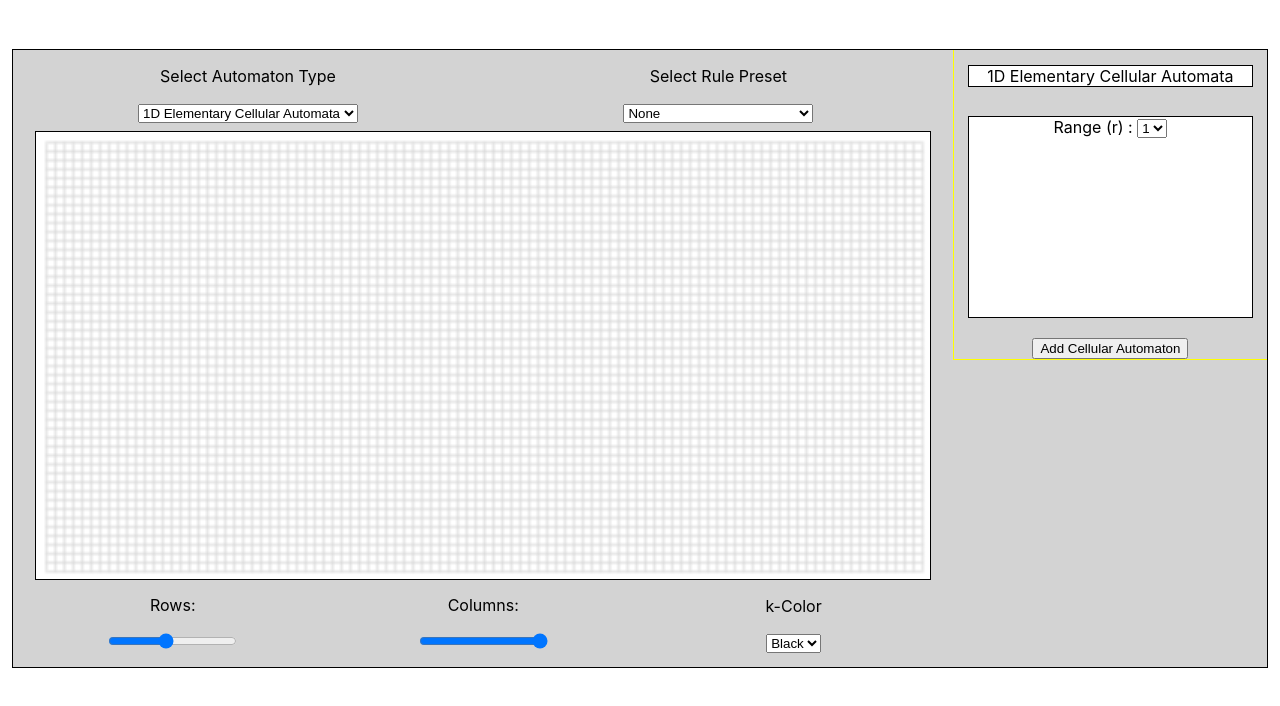
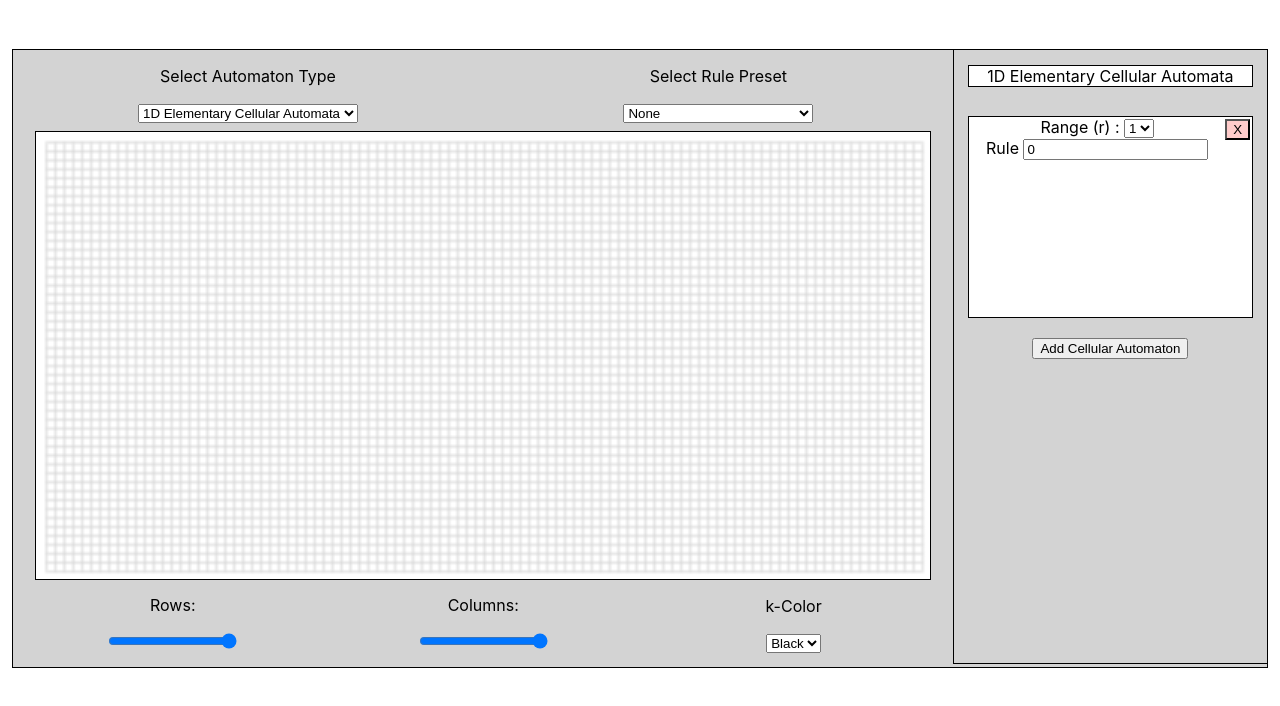
Before and after one commit to alexandreLamarre/Cellular-Automaton, a React (Create React App) app: page / in a window 1280 px wide. Shown: the top 706 px of the page. Built offline with nearby package versions, Linux system fonts and the light colour scheme.

Commit message:
Added rules input and rule splicing button

```diff
--- a/package.json
+++ b/package.json
@@ -10,6 +10,7 @@
     "react": "^17.0.1",
     "react-dom": "^17.0.1",
     "react-scripts": "4.0.1",
+    "reinvented-color-wheel": "^0.2.10",
     "uuid": "^8.3.2",
     "web-vitals": "^0.2.4"
   },
--- a/src/cellularAutomata/AutomataCell.css
+++ b/src/cellularAutomata/AutomataCell.css
@@ -22,7 +22,7 @@
   min-width: 25%;
   display: inline-block;
   width: 25%;
-  outline: solid 1px yellow;
+  outline: solid 1px black;
   overflow-y: auto;
 }
 
--- a/src/cellularAutomata/AutomataCell.js
+++ b/src/cellularAutomata/AutomataCell.js
@@ -10,7 +10,7 @@ class AutomataCell extends React.Component{
     super(props);
     this.state = {
       cell_id: 0,
-      rows: 50,
+      rows: 100,
       columns:50,
       automaton_type: "Elementary",
       dimension: 1,
@@ -29,8 +29,10 @@ class AutomataCell extends React.Component{
     const rules_id = this.state.rules_id;
     console.log("div height", height);
     rules.push(<Rules type = {this.state.automaton_type}
+                      parent = {this}
                       dimension= {this.state.dimension}
-                      key = {rules_id}/>);
+                      key = {rules_id}
+                      id = {"rules" + rules_id.toString()}/>);
 
     this.setState({cell_id:cell_id, rules: rules, height:height, rules_id:rules_id+1});
 
@@ -52,7 +54,7 @@ class AutomataCell extends React.Component{
 
     ctx.strokeStyle = 'lightgrey'
     ctx.lineWidth = 0.5;
-    ctx.beginPath()
+    ctx.beginPath();
     for (var x = pL; x <= this.canvas.current.width - pR; x += s) {
       ctx.moveTo(x+0.5, pT+0.5)
       ctx.lineTo(x+0.5, (this.canvas.current.height - pB)+0.5)
@@ -61,7 +63,8 @@ class AutomataCell extends React.Component{
       ctx.moveTo(pL+0.5, y+0.5)
       ctx.lineTo((this.canvas.current.width - pR)+0.5, y+0.5)
     }
-    ctx.stroke()
+    ctx.stroke();
+    ctx.closePath();
   }
 
   regrid(rows, cols){
@@ -103,6 +106,8 @@ class AutomataCell extends React.Component{
     const rules_id = this.state.rules_id;
     rules.push(<Rules type = {this.state.automaton_type}
                       key = {rules_id}
+                      parent = {this}
+                      id = {"rules"+rules_id.toString()}
                       dimension = {this.state.dimension}/>);
     this.setState({rules:rules, rules_id: rules_id+1});
   }
@@ -120,7 +125,7 @@ class AutomataCell extends React.Component{
     const type = value.includes("Elementary")? "Elementary":
                  value.includes("Totallistic")? "Totallistic":
                  "Custom";
-    this.setState({dimension: dimension, type:type});
+    this.setState({dimension: dimension, automaton_type:type});
   }
 
   updatePreset(e){
@@ -157,7 +162,7 @@ class AutomataCell extends React.Component{
                 2D Totallistic Celular Automata
                 </option>
 
-                <option value = "2D Totallistic">
+                <option value = "2D Custom">
                 2D Custom Celular Automata
                 </option>
 
@@ -169,7 +174,7 @@ class AutomataCell extends React.Component{
                 3D Totallistic Celular Automata
                 </option>
 
-                <option value = "3D Totallistic">
+                <option value = "3D Custom">
                 3D Custom Celular Automata
                 </option>
 
@@ -224,7 +229,7 @@ class AutomataCell extends React.Component{
             </div>
         </div>
         <div id = "automatonSettings"
-        style = {{maxHeight: this.state.height}}
+        style = {{maxHeight: this.state.height, minHeight: this.state.height}}
         className = "automatonSettings">
 
 
--- a/src/cellularAutomata/Rules.css
+++ b/src/cellularAutomata/Rules.css
@@ -8,3 +8,12 @@
   outline: solid 1px black;
   background-color: white;
 }
+
+.removeButton{
+  outline:none;
+  position: relative;
+  float:right;
+  margin-right: 0.5%;
+  margin-top: 0.5%;
+  background-color: #ffcccb;
+}
--- a/src/cellularAutomata/Rules.js
+++ b/src/cellularAutomata/Rules.js
@@ -1,5 +1,9 @@
 import React from "react";
 import Neighbors from "./Neighbors.js";
+import "reinvented-color-wheel/css/reinvented-color-wheel.min.css";
+import ReinventedColorWheel from "reinvented-color-wheel";
+import {v4 as uuidv4} from "uuid";
+
 import "./Rules.css";
 
 class Rules extends React.Component{
@@ -10,14 +14,46 @@ class Rules extends React.Component{
       range: 1,
       dimension: 1,
       color: 0,
+      id: uuidv4(),
     }
     this.type = this.props.type;
     this.neighbors = React.createRef();
+    this.parent = this.props.parent;
+    console.log(this.props.id)
   }
 
 
   componentDidMount(){
-    // parse this.props.type into setting range/dimension
+    // CREATE COLOR WHEEL
+    // var colorWheel = new ReinventedColorWheel({
+    // // appendTo is the only required property. specify the parent element of the color wheel.
+    // appendTo: document.getElementById("colorwheel"+this.state.id),
+    //
+    // // followings are optional properties and their default values.
+    //
+    // // initial color (can be specified in hsv / hsl / rgb / hex)
+    // hsv: [0, 100, 100],
+    // // hsl: [0, 100, 50],
+    // // rgb: [255, 0, 0],
+    // // hex: "#ff0000",
+    //
+    // // appearance
+    // wheelDiameter: 200,
+    // wheelThickness: 20,
+    // handleDiameter: 16,
+    // wheelReflectsSaturation: true,
+    //
+    // // handler
+    // onChange: function (color) {
+    //   // the only argument is the ReinventedColorWheel instance itself.
+    //   // console.log("hsv:", color.hsv[0], color.hsv[1], color.hsv[2]);
+    //   },
+    // })
+    const numberRules = [];
+    for(var i = 0; i < 256; i++){
+      numberRules.push(<option value = {i.toString()}> {i} </option>);
+    }
+    this.setState({numberRules:numberRules});
   }
 
 
@@ -33,11 +69,28 @@ class Rules extends React.Component{
     this.setState({range: new_range, dimension: new_dimension});
     this.neighbors.current.setState({range: new_range, dimension: new_dimension});
   }
+
+  removeRule(e){
+    const rules = this.parent.state.rules;
+    console.log(rules)
+    for(var i = 0; i < rules.length; i++){
+      if(rules[i].props.id === this.props.id) {
+        rules.splice(i,1);
+        break;
+      }
+    }
+
+    this.parent.setState({rules:rules})
+    // node_to_remove.remove();
+  }
+
+
   render(){
     return(
       <div id = "rulesContainer"
       className = "rulesContainer">
         <div className = "rules settings">
+
           <label>Range (r) : </label>
           <select onChange = {(e) => this.updateRules(e.target.value, null, null)}>
             <option value = "1"> 1 </option>
@@ -45,6 +98,21 @@ class Rules extends React.Component{
             <option value = "2"> 2 </option>
             <option value = "3"> 3 </option>
           </select>
+          <button className = "removeButton" onClick = {(e) => this.removeRule(e)}> X </button>
+          <br/>
+          <label> Rule </label>
+          <input id = "automatonRules"
+          list = "numberRules"
+          defaultValue = "0">
+          </input>
+          <datalist id= "numberRules">
+            {this.state.numberRules}
+          </datalist>
+          {/*
+          <label> Color </label>
+          <div id = {"colorwheel"+this.state.id.toString()}> </div>
+          */}
+
 
         </div>
         <Neighbors
```
Also changed, not shown: 2 other files (tests, documents, lock files or other folders).
